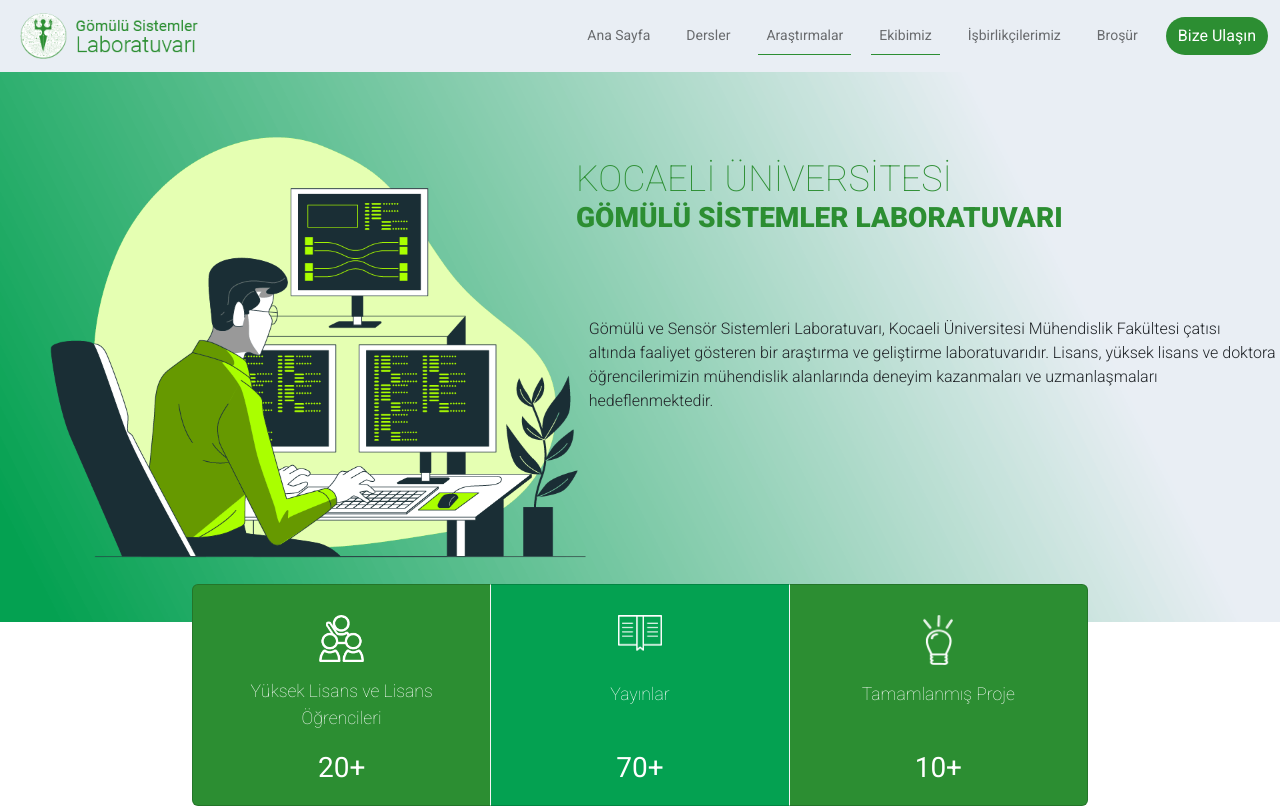
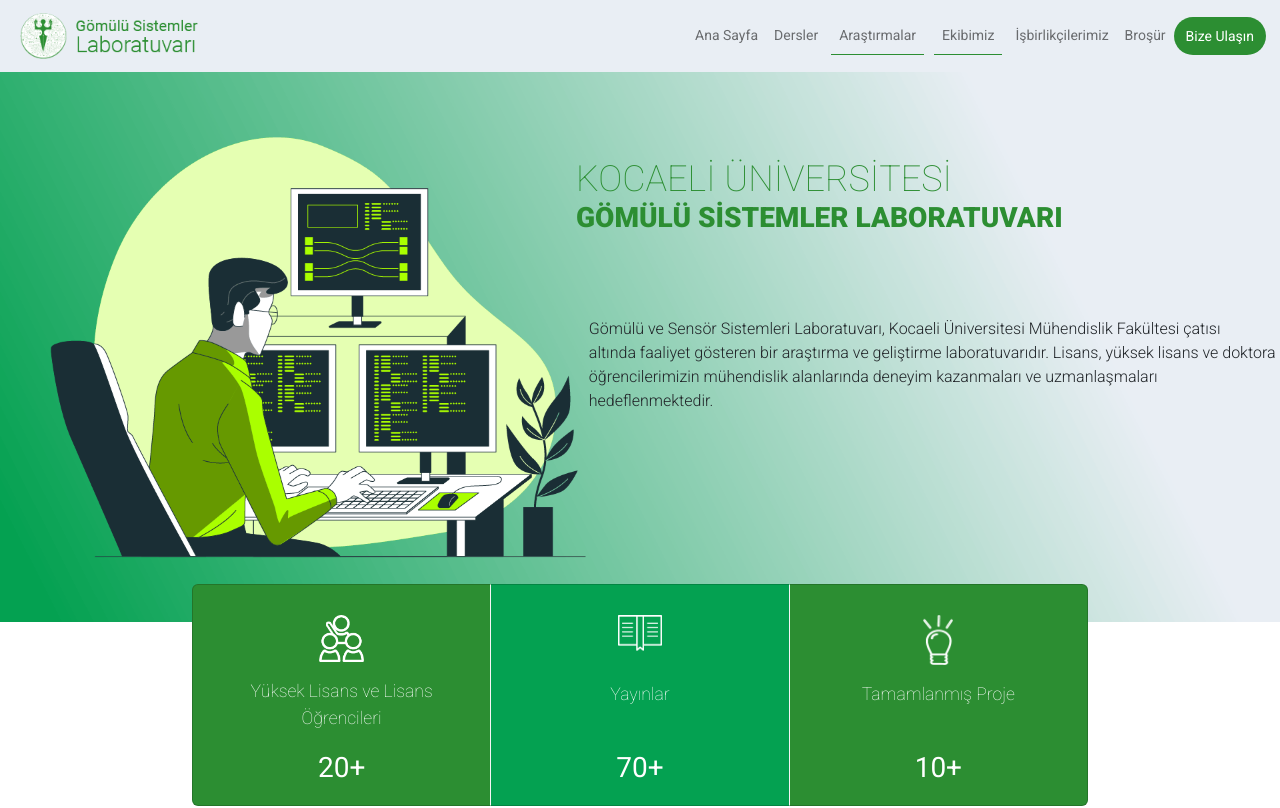
Before and after one commit to caglaozbb/kouembedded, a React (Create React App) app in the folder my-app/: page /home in a window 1280 px wide. Shown: the top 808 px of the page. Built offline with nearby package versions, Linux system fonts and the light colour scheme.

Commit message:
Fixed navbar, updated CSS classes and made navbar fully responsive

```diff
--- a/my-app/src/App.css
+++ b/my-app/src/App.css
@@ -4,6 +4,67 @@
 margin:0;
 padding:0;
 font-family: 'Roboto', sans-serif;
+}
+
+.my-container {
+  margin:0;
+  padding:0;
+}
+
+/* Navbar styles */
+
+.navbar-logo {
+  width: 70%;
+  margin-left: 20px;
+}
+
+.nav-styles {
+  font-size: 14px;
+  display: flex;
+  justify-content: flex-end;
+  margin-right: 1em;
+}
+
+ @media (max-width: 992px) {
+  .navbar-collapse .nav-link {
+    font-size: 0.8rem;
+    margin-left: 5%;
+  }
+}
+
+.navbarunderline {
+  margin-right: 5px;
+  margin-left: 5px;
+  border-bottom: 1px solid #2c8e32;
+  border-bottom-style: inset;
+}
+
+@media (max-width: 992px) {
+  .navbarunderline {
+    margin-right: 70%;
+    display: inline-block;
+  }
+}
+
+.custom-btn {
+  font-size: 14px;
+  border-radius: 30px;
+  background-color: #2c8e32;
+  border: none;
+  transition: all 0.3s ease;
+}
+
+.custom-btn:hover {
+  transform: translateY(-5px);
+  box-shadow: 0px 2px 4px rgba(0, 0, 0, 0.3);
+  background-color: #2c8e32;
+}
+
+button:active {
+  background-color: #2c8e32;
+  position: relative;
+  top: 3px;
+  transition: all 0.2s ease-in-out;
 }
 
 .imageWrapper {
@@ -89,16 +150,7 @@
   grid-gap: 4em;
   grid-template-columns: 10rem 10rem 10rem;
 }
-.navbarunderline{
-  margin-right: 20px;
-  border-bottom: 1px solid #2c8e32;
-  border-bottom-style: inset
-}
-.ekipunderline{
-  border-width: 60%;
-  border-bottom: 3px solid #2c8e32;
-  border-bottom-style: inset
-}
+
 .contact{
   border-top: 1px solid #c1eec5;
 }
--- a/my-app/src/Home.js
+++ b/my-app/src/Home.js
@@ -1,6 +1,11 @@
 import React from "react"
+
 import { Container, Nav, Navbar, Button} from 'react-bootstrap'
+import { Card, CardGroup, Carousel} from 'react-bootstrap'
+
 import 'bootstrap/dist/css/bootstrap.min.css'
+import './App.css'
+
 import logo from './images/logo.png'
 import backg1 from './images/backg1.png'
 import backg2 from './images/backg2.png'
@@ -16,39 +21,37 @@
 import proje6 from './images/proje6.png'
 import iconai from './images/iconai.png'
 import iconpc from './images/iconpc.png'
+
 import embeddedbrosur1 from './images/embeddedbrosur1.pdf'
-import './App.css'
-import Card from 'react-bootstrap/Card'
-import CardGroup from 'react-bootstrap/CardGroup'
-import Carousel from 'react-bootstrap/Carousel'
 
-// TODO: fotografları importlamak icin index.js doyası olusturup icinde exporlaman ve daha sonra kullanacagın dosyalarda topluca importlayabilirsin
+
+// TODO: fotografları importlamak icin index.js doyası olusturup icinde exportlaman ve daha sonra kullanacagın dosyalarda topluca importlayabilirsin
 export const Home = () => {
+
+  function handleEmailClick() {
+    window.location.href = "mailto:kouembedded@gmail.com";
+  }
 
 return (
 
   // NAVBAR
-  //FIXME: navbar container tamamen sağa yasla
-        <div>
-               <div>
+        <Container fluid className="my-container">
                 <Navbar sticky="top" expand="lg" style={{backgroundColor: "#e9eef4"}}>
-                    <Navbar.Brand href="home"><img src={logo} alt="Gömülü Sistemler Laboratuvarı Logosu" style={{width:"70%", marginLeft:"20px"}}/></Navbar.Brand>
+                    <Navbar.Brand href="home" ><img className="navbar-logo" src={logo} alt="Gömülü Sistemler Laboratuvarı Logosu"/></Navbar.Brand>
                     <Navbar.Toggle aria-controls="basic-navbar-nav"></Navbar.Toggle>
                     <Navbar.Collapse id="basic-navbar-nav">
-                      <Container>
-                        <Nav style={{fontSize:"14px", justifyContent:"end"}}>
-                          <Nav.Link href="home" style={{marginRight: 20}}>Ana Sayfa</Nav.Link>
-                          <Nav.Link href="dersler" style={{marginRight: 20}}>Dersler</Nav.Link>
+                        <Nav className="ms-auto nav-styles">
+                          <Nav.Link href="home">Ana Sayfa</Nav.Link>
+                          <Nav.Link href="dersler">Dersler</Nav.Link>
                           <Nav.Link href="arastirmalar" className="navbarunderline">Araştırmalar</Nav.Link>
                           <Nav.Link href="ekibimiz" className="navbarunderline">Ekibimiz</Nav.Link>
-                          <Nav.Link href="isbirlikcilerimiz" style={{marginRight: 20}}>İşbirlikçilerimiz</Nav.Link>
-                          <Nav.Link href={embeddedbrosur1} without rel="noopener noreferrer" target="_blank" style={{marginRight: 20}}>Broşür</Nav.Link>
-                          <Button variant="primary" style={{borderRadius:30, backgroundColor:"#2c8e32",borderWidth:0}}>Bize Ulaşın</Button>
+                          <Nav.Link href="isbirlikcilerimiz">İşbirlikçilerimiz</Nav.Link>
+                          <Nav.Link href={embeddedbrosur1} without rel="noopener noreferrer" target="_blank">Broşür</Nav.Link>
+                          <Button className="custom-btn" onClick={handleEmailClick}>Bize Ulaşın</Button>
                         </Nav>
-                      </Container>
                     </Navbar.Collapse>
                 </Navbar>
-              </div>
+
   {/* LANDINGPAGE */}
               <div className="imageWrapper fontAll">
                 <img src={backg1} className="image" style={{height:"20%"}} alt="background" />
@@ -249,7 +252,7 @@
               <h1>2022 KOU Embedded System Laboratory - All Rights Reserved.</h1>
               <h1>Developed by ...</h1>
             </div>
-        </div>
+        </Container>
   );
 
 };
```
